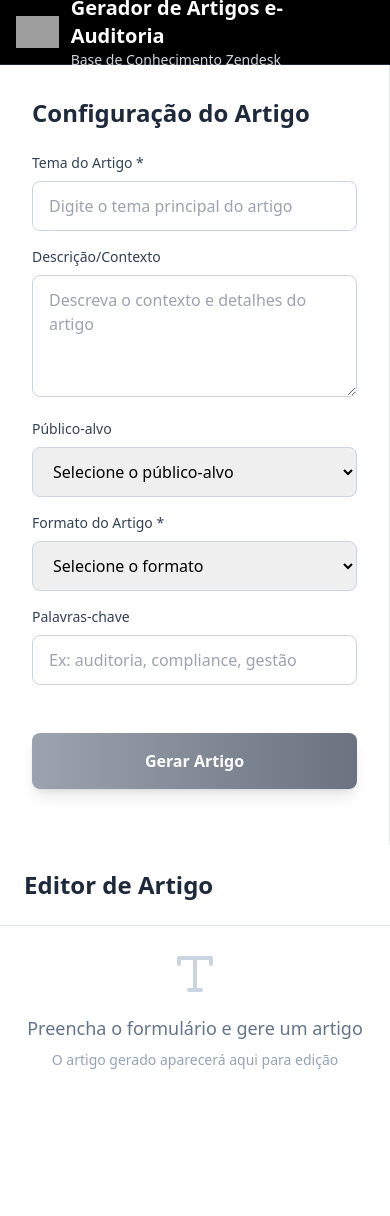
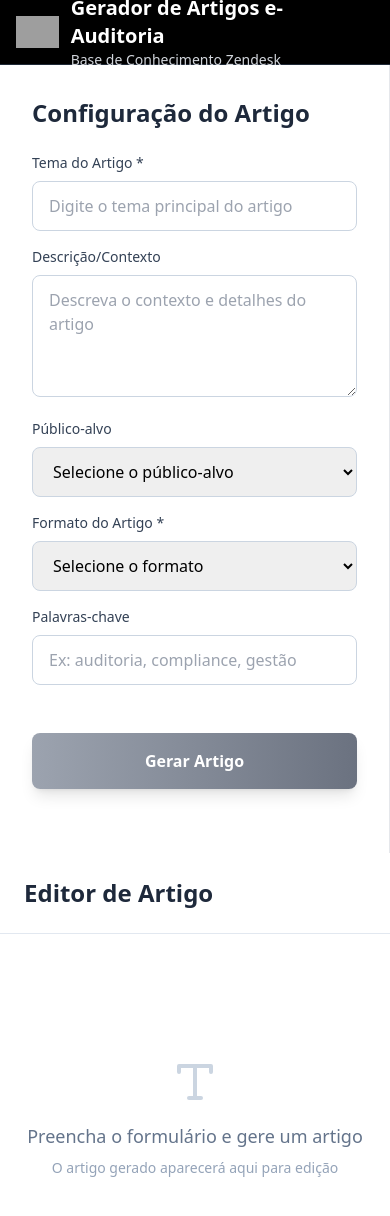
Before and after one commit to silveiradasilvaa/eauditoria-content, a React (Vite) app: page / in a window 390 px wide. Shown: the top 1216 px of the page. Before the commit the page ends 1094 px from the top, so only its background shows below. Built offline with nearby package versions, Linux system fonts and the light colour scheme; grey boxes are pictures that could not be loaded.

Commit message:
Corrigir altura do editor no mobile

```diff
--- a/src/App.tsx
+++ b/src/App.tsx
@@ -141,10 +141,10 @@ function App() {
       </header>
 
       {/* Main Content */}
-      <main className="h-[calc(100vh-4rem)]">
-        <div className="flex flex-col lg:flex-row h-full">
+      <main className="min-h-[calc(100vh-4rem)]">
+        <div className="flex flex-col lg:flex-row lg:h-[calc(100vh-4rem)]">
           {/* Form Section */}
-          <div className="lg:w-2/5 h-full lg:overflow-y-auto">
+          <div className="lg:w-2/5 lg:h-full lg:overflow-y-auto">
             <FormSection
               formData={formData}
               webhookConfig={webhookConfig}
@@ -156,7 +156,7 @@ function App() {
           </div>
 
           {/* Editor Section */}
-          <div id="editor-section" className="lg:w-3/5 h-full">
+          <div id="editor-section" className="lg:w-3/5 min-h-[calc(100vh-20rem)] lg:h-full">
             <EditorSection
               content={content}
               isPublishing={loadingStates.publishing}
--- a/src/components/EditorSection.tsx
+++ b/src/components/EditorSection.tsx
@@ -57,7 +57,7 @@ export const EditorSection: React.FC<EditorSectionProps> = ({
   };
 
   return (
-    <div className="bg-white h-full flex flex-col">
+    <div className="bg-white h-full flex flex-col min-h-[calc(100vh-20rem)] lg:min-h-full">
       {/* Header */}
       <div className="p-6 border-b border-slate-200">
         <div className="flex items-center justify-between">
@@ -66,9 +66,9 @@ export const EditorSection: React.FC<EditorSectionProps> = ({
       </div>
 
       {/* Content Area */}
-      <div className="flex-1 p-6">
+      <div className="flex-1 p-6 min-h-[calc(100vh-28rem)] lg:min-h-0">
         {!hasContent ? (
-          <div className="h-full flex items-center justify-center text-center">
+          <div className="min-h-[20rem] lg:h-full flex items-center justify-center text-center">
             <div>
               <Type className="w-12 h-12 text-slate-300 mx-auto mb-4" />
               <p className="text-slate-500 text-lg">Preencha o formulário e gere um artigo</p>
@@ -76,15 +76,15 @@ export const EditorSection: React.FC<EditorSectionProps> = ({
             </div>
           </div>
         ) : (
-          <div className="h-full">
+          <div className="min-h-[20rem] lg:h-full">
             <ReactQuill
               theme="snow"
               value={content}
               onChange={onContentChange}
               modules={modules}
               formats={formats}
-              style={{ height: 'calc(100% - 42px)' }}
-              className="h-full"
+              style={{ height: window.innerWidth < 1024 ? '20rem' : 'calc(100% - 42px)' }}
+              className="h-full lg:h-full"
             />
           </div>
         )}
```
